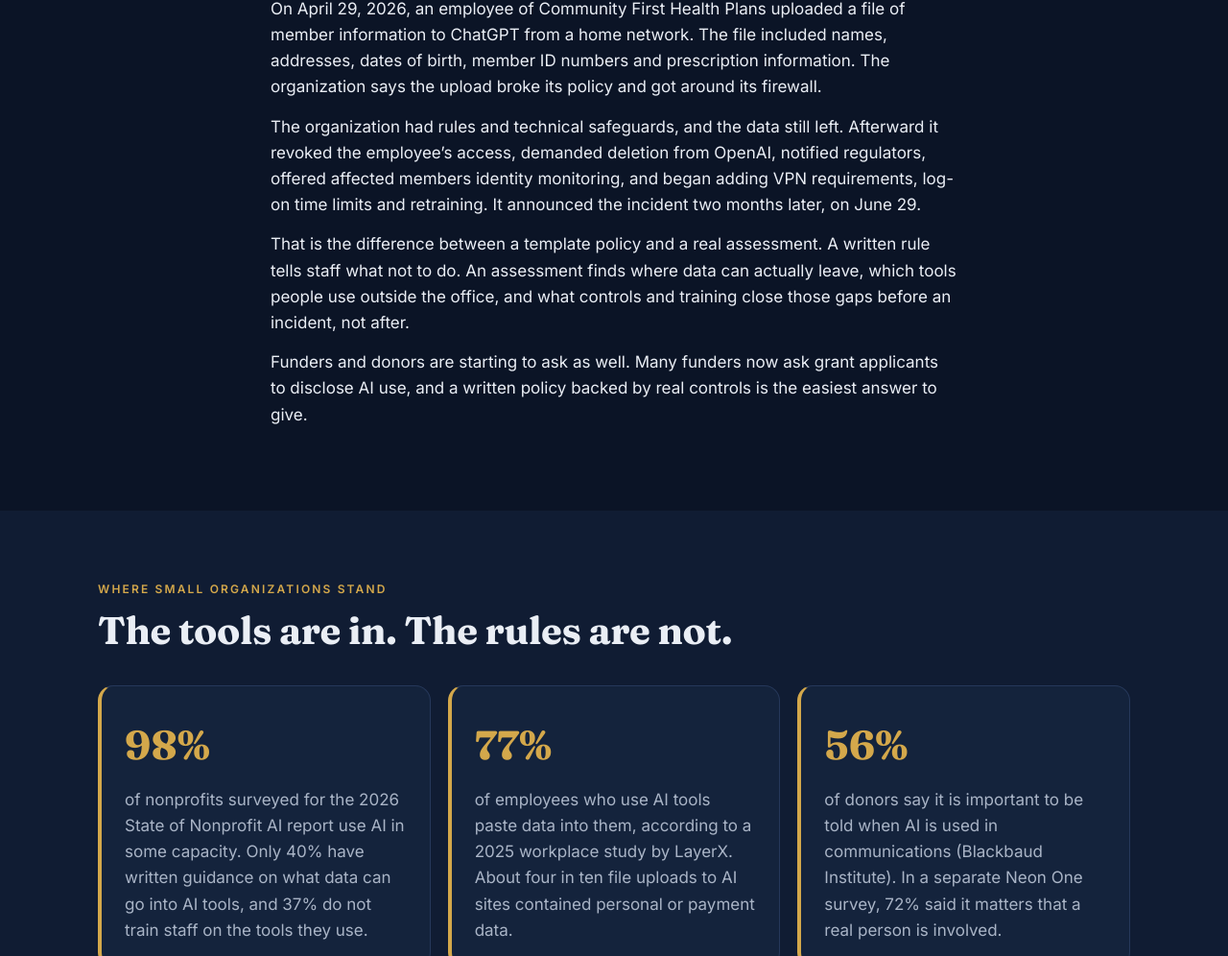
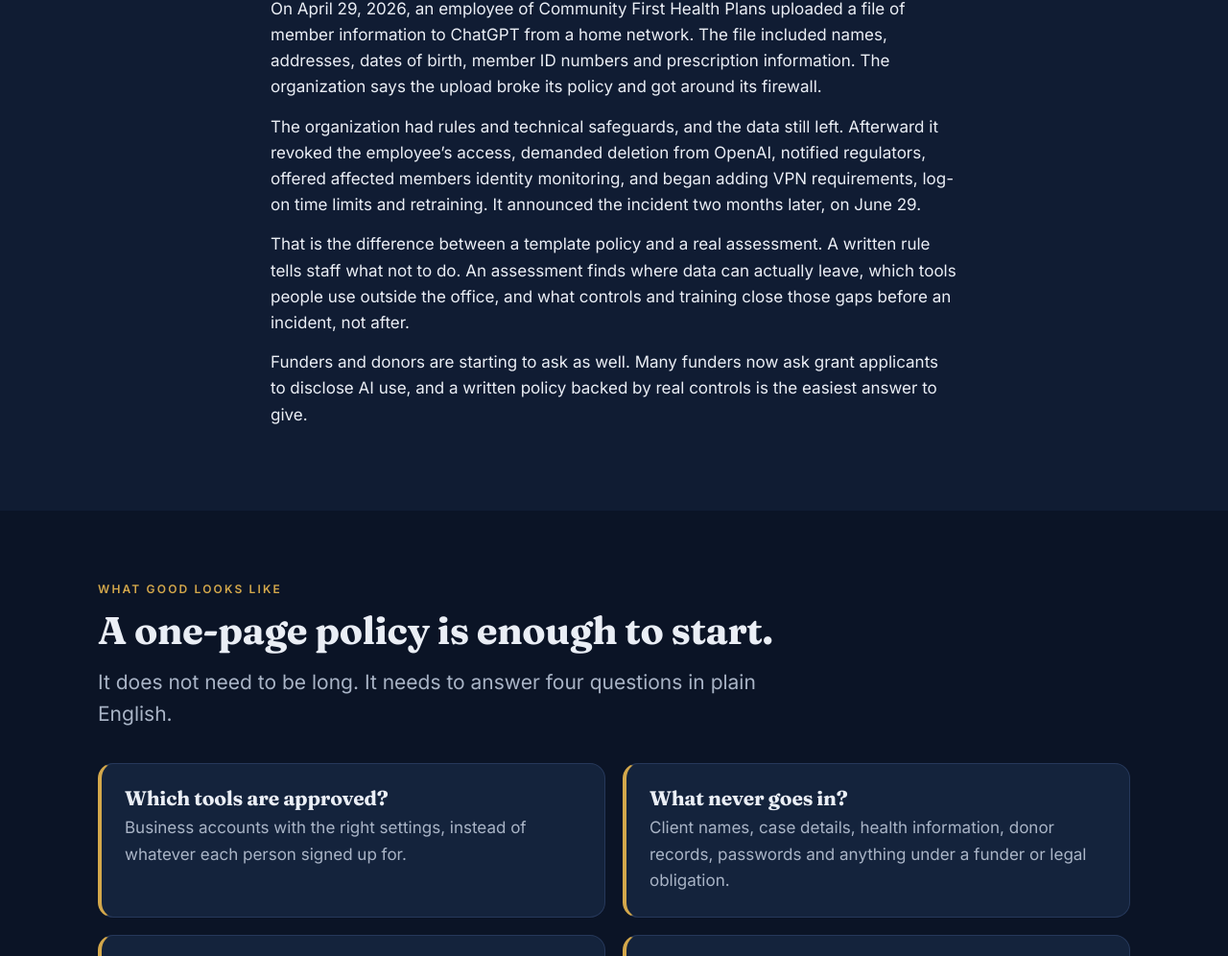
Before and after one commit to Tarathilien/whiteconsulting-site, a plain HTML site: page public/ai/index.html in a window 1280 px wide. Shown: the part 634-1630 px from the top of the page at 96% size. Drawn offline with Linux system fonts and the light colour scheme.

Commit message:
AI page: remove statistics section and unused sources
Co-Authored-By: Claude Sonnet 5.5 <noreply@anthropic.com>
Claude-Session: https://claude.ai/code/session_013tLK7HXDr7Su1BpLbjygVz

```diff
--- a/public/ai/index.html
+++ b/public/ai/index.html
@@ -9,7 +9,7 @@
 <meta name="theme-color" content="#0B1426">
 <link rel="preconnect" href="https://fonts.googleapis.com"><link rel="preconnect" href="https://fonts.gstatic.com" crossorigin>
 <link href="https://fonts.googleapis.com/css2?family=Fraunces:opsz,wght@9..144,600;9..144,700&family=Inter:wght@400;500;600&display=swap" rel="stylesheet">
-<link rel="stylesheet" href="/assets/site.css?v=12">
+<link rel="stylesheet" href="/assets/site.css?v=13">
 </head><body>
 <a class="skip" href="#main">Skip to content</a>
 <header class="nav"><div class="wrap">
@@ -22,18 +22,11 @@
 <div class="page-hero"><div class="wrap"><div class="eyebrow">AI governance</div><h1>Your staff already use AI. Who is steering?</h1>
 <p class="lede">Nearly every nonprofit now uses AI in some form. Far fewer have written down what staff may put into it. That gap is where the damage happens, and it is not hard to close.</p></div></div>
 
-<section><div class="wrap narrow"><div class="eyebrow">What this looks like in practice</div><h2>A policy on paper was not enough.</h2>
+<section class="alt"><div class="wrap narrow"><div class="eyebrow">What this looks like in practice</div><h2>A policy on paper was not enough.</h2>
 <p>On April 29, 2026, an employee of Community First Health Plans uploaded a file of member information to ChatGPT from a home network. The file included names, addresses, dates of birth, member ID numbers and prescription information. The organization says the upload broke its policy and got around its firewall.</p>
 <p>The organization had rules and technical safeguards, and the data still left. Afterward it revoked the employee&rsquo;s access, demanded deletion from OpenAI, notified regulators, offered affected members identity monitoring, and began adding VPN requirements, log-on time limits and retraining. It announced the incident two months later, on June 29.</p>
 <p>That is the difference between a template policy and a real assessment. A written rule tells staff what not to do. An assessment finds where data can actually leave, which tools people use outside the office, and what controls and training close those gaps before an incident, not after.</p>
 <p>Funders and donors are starting to ask as well. Many funders now ask grant applicants to disclose AI use, and a written policy backed by real controls is the easiest answer to give.</p></div></section>
-<section class="alt"><div class="wrap"><div class="head"><div class="eyebrow">Where small organizations stand</div><h2>The tools are in. The rules are not.</h2></div>
-<div class="grid g3">
-<div class="card gold"><div class="price">98%</div><p class="muted">of nonprofits surveyed for the 2026 State of Nonprofit AI report use AI in some capacity. Only 40% have written guidance on what data can go into AI tools, and 37% do not train staff on the tools they use.</p></div>
-<div class="card gold"><div class="price">77%</div><p class="muted">of employees who use AI tools paste data into them, according to a 2025 workplace study by LayerX. About four in ten file uploads to AI sites contained personal or payment data.</p></div>
-<div class="card gold"><div class="price">56%</div><p class="muted">of donors say it is important to be told when AI is used in communications (Blackbaud Institute). In a separate Neon One survey, 72% said it matters that a real person is involved.</p></div>
-</div></div></section>
-
 <section><div class="wrap"><div class="head"><div class="eyebrow">What good looks like</div><h2>A one-page policy is enough to start.</h2><p class="lede">It does not need to be long. It needs to answer four questions in plain English.</p></div>
 <div class="grid g2">
 <div class="card gold"><h3>Which tools are approved?</h3><p class="muted">Business accounts with the right settings, instead of whatever each person signed up for.</p></div>
@@ -52,7 +45,7 @@
 <div class="btns" style="margin-top:26px"><a class="btn" href="/#journey-section">Take the free assessment</a><a class="btn ghost" href="https://calendar.app.google/3gdVnfZjGvbq7phD7">Book a free 20-minute call</a></div></div></section>
 
 <section><div class="wrap narrow"><p class="small">This page is educational and is not legal advice or a compliance certification.</p>
-<p class="small" style="margin-top:12px">Sources: <a href="https://nonprofitquarterly.org/how-nonprofits-adopt-and-govern-ai-insights-from-a-new-report/" rel="noopener">Nonprofit Quarterly on the 2026 State of Nonprofit AI report</a>; <a href="https://www.techrepublic.com/article/news-employees-share-company-secrets-on-chatgpt/" rel="noopener">TechRepublic on the LayerX 2025 report</a>; <a href="https://www.philanthropy.com/news/ai-alone-isnt-enough-coordination-is-what-really-matters/" rel="noopener">Chronicle of Philanthropy on the Blackbaud Institute survey</a>; <a href="https://neonone.com/resources/blog/ai-policy-nonprofits/" rel="noopener">Neon One</a>; <a href="https://communityfirsthealthplans.com/press-release/community-first-health-plans-announces-data-security-incident/" rel="noopener">Community First Health Plans press release, June 29, 2026</a>; <a href="https://www.philanthropy.com/solutions/drowning-in-grant-proposals-more-ai-isnt-the-only-answer/" rel="noopener">Chronicle of Philanthropy on funder disclosure</a>.</p></div></section>
+<p class="small" style="margin-top:12px">Sources: <a href="https://nonprofitquarterly.org/how-nonprofits-adopt-and-govern-ai-insights-from-a-new-report/" rel="noopener">Nonprofit Quarterly on the 2026 State of Nonprofit AI report</a>; <a href="https://communityfirsthealthplans.com/press-release/community-first-health-plans-announces-data-security-incident/" rel="noopener">Community First Health Plans press release, June 29, 2026</a>; <a href="https://www.philanthropy.com/solutions/drowning-in-grant-proposals-more-ai-isnt-the-only-answer/" rel="noopener">Chronicle of Philanthropy on funder disclosure</a>.</p></div></section>
 
 </main>
 <footer><div class="wrap">
```
Also changed, not shown: public/connect/index.html (+1 -1 lines), public/index.html (+1 -1 lines), public/nonprofits/index.html (+1 -1 lines), public/services/index.html (+1 -1 lines).
